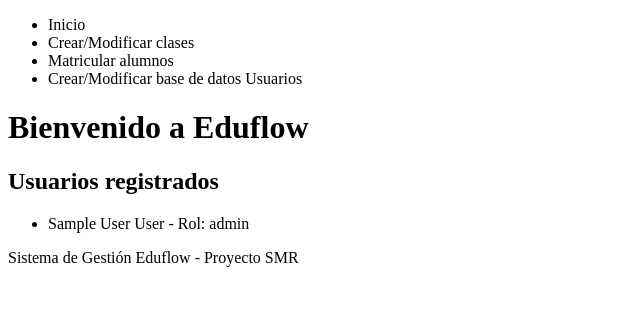
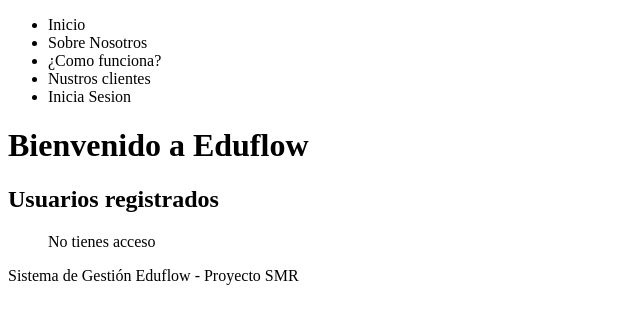
Before and after one commit to guAzo-pixel/eduflow, a PHP site: page / in a window 1280 px wide. Shown: the top 324 px of the page, without its empty margins (0-640 px from the left). Run offline with PHP 8.4, Linux system fonts and the light colour scheme; tables that the repository leaves empty hold one stand-in row (values such as "Sample post").

Commit message:
Implementación del nuevo sistema de login en la web

```diff
--- a/includes/header.php
+++ b/includes/header.php
@@ -1,5 +1,8 @@
 <?php
-$roluser = 'admin';
+session_start();
+
+/*Comprobamos si "$_SESSION" existe si no asignamos otro valor */
+$rol = $_SESSION['user_rol'] ?? 'invitado'
 ?>
 <!DOCTYPE html>
 <html lang="en">
@@ -10,22 +13,21 @@ $roluser = 'admin';
 </head>
 <body>
 <nav>
-
-    <?php if ($roluser == 'admin'): ?>
+    <?php if ($rol === "admin"): ?>
         <ul>
             <li><a>Inicio</a></li>
             <li><a>Crear/Modificar clases</a></li>
             <li><a>Matricular alumnos</a></li>
             <li><a>Crear/Modificar base de datos Usuarios</a></li>
         </ul>
-    <?php elseif ($roluser == 'teacher'): ?>
+    <?php elseif ($rol === "teacher"): ?>
         <ul>
             <li><a>Inicio</a></li>
             <li><a>Mis Clases</a></li>
             <li><a>Mis Alumnos</a></li>
             <li><a>Correciones</a></li>
         </ul>
-    <?php elseif ($roluser == 'students'): ?>
+    <?php elseif ($rol === "student"): ?>
         <ul>
             <li><a>Inicio</a></li>
             <li><a>Mis Clases</a></li>
--- a/index.php
+++ b/index.php
@@ -8,7 +8,7 @@ include 'includes/db.php';
     <h2>Usuarios registrados</h2>
     <ul>
         <?php
-        if ($roluser == 'admin'){
+        if ($rol === "admin"){
         /*Hacemos la consulta */
         $sql = "SELECT * FROM Users";
 
```
